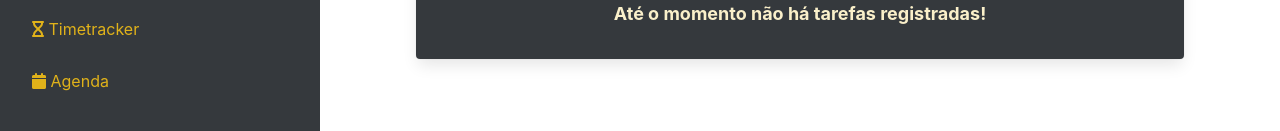
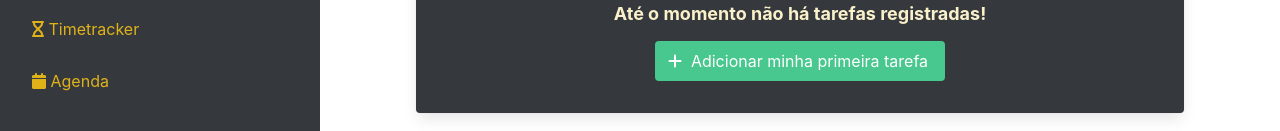
Before and after one commit to guihlsp/myOwnTasks, a Vue app: page / in a window 1280 px wide. Shown: the part 342-473 px from the top of the page. Built offline with nearby package versions, Linux system fonts and the light colour scheme.

Commit message:
botao adicionar criado

```diff
--- a/src/App.vue
+++ b/src/App.vue
@@ -1,6 +1,6 @@
 <template>
   <main class="columns is-gapless is-multiline">
-    <div class="column is-one-quarter">
+    <div class="column is-one-quarter is-two-fifths-is-mobile">
       <Barra-lateral/>
     </div>
 
--- a/src/components/BarraLateral.vue
+++ b/src/components/BarraLateral.vue
@@ -51,7 +51,7 @@ header {
     width: 100%;
     height: 110%;
 }
-@media only screen and (max-width: 768px) {
+@media only screen and (max-width: 425px) {
     header  {
         padding: 2rem;
         height: auto;
--- a/src/components/Card.vue
+++ b/src/components/Card.vue
@@ -6,15 +6,21 @@
                 aria-hidden="true"></i>
             </span>
             <slot></slot>
+            <Adicionar class="adicionar">Adicionar minha primeira tarefa</Adicionar>
         </div>
     </div>
 </template>
 
 <script lang="ts">
     import {defineComponent} from 'vue'
+    import Adicionar from './buttons/Adicionar.vue'
+
 
     export default defineComponent({
-        name: 'cardComponent'
+        name: 'cardComponent',
+        components: {
+            Adicionar
+        }
     })
 </script>
 
@@ -29,11 +35,12 @@
         text-align: center;
         font-size: large;
         font-weight:bolder;
-
     }
     .icon{
         color: #faf0ca;
-
+        margin-bottom: 2%;
     }
-
+    .adicionar{
+        margin-top: 2%;
+    }
 </style>
--- /dev/null
+++ b/src/components/buttons/Adicionar.vue
@@ -0,0 +1,19 @@
+<template>
+        <button class="button is-success">
+            <span class="icon">
+                <i class="fas fa-plus"></i>
+            </span>
+            <span>
+                <slot></slot>
+            </span>
+        </button>
+</template>
+
+<script lang="ts">
+
+import { defineComponent } from 'vue'
+
+export default defineComponent({
+    name: 'AdicionarBtn'
+})
+</script>
```
